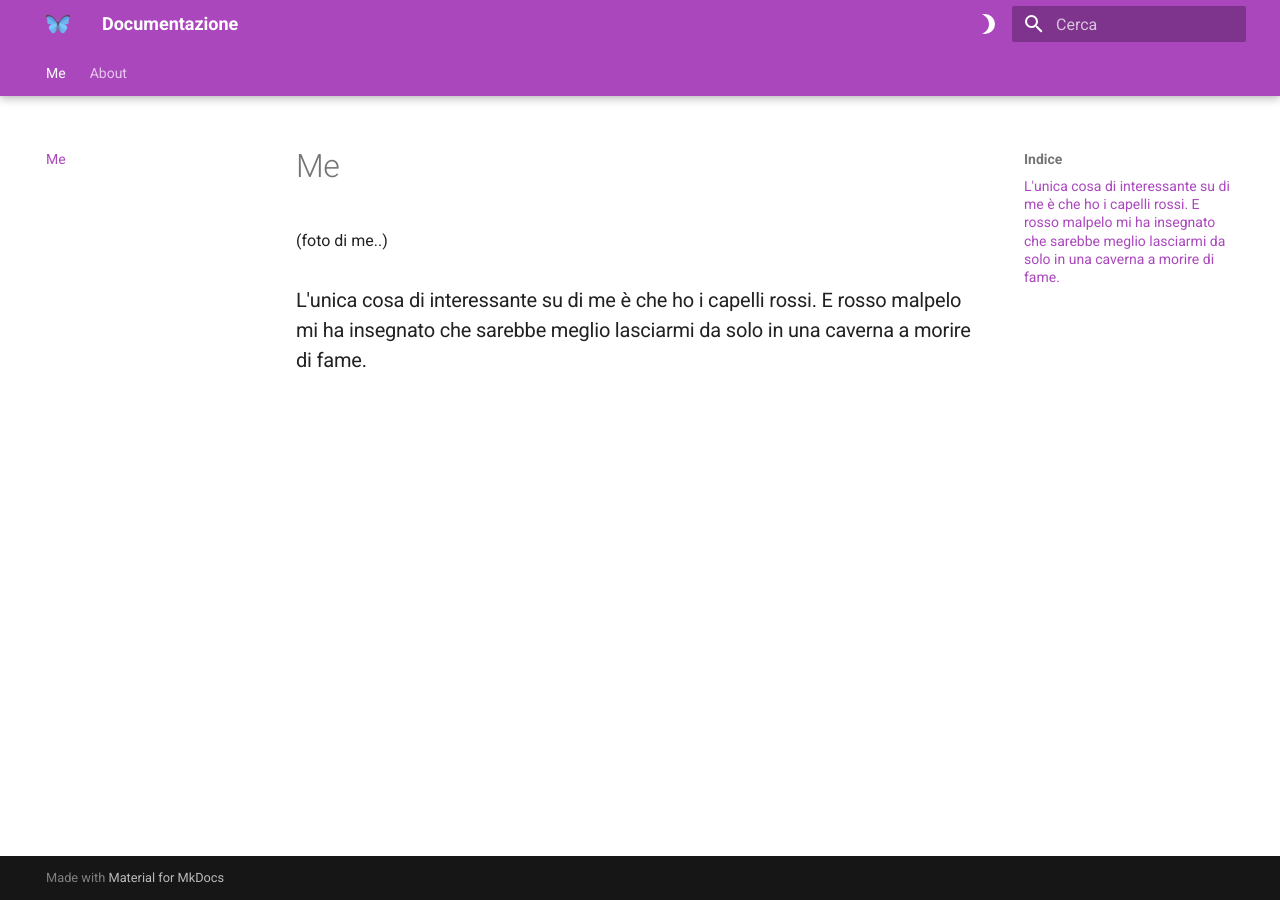
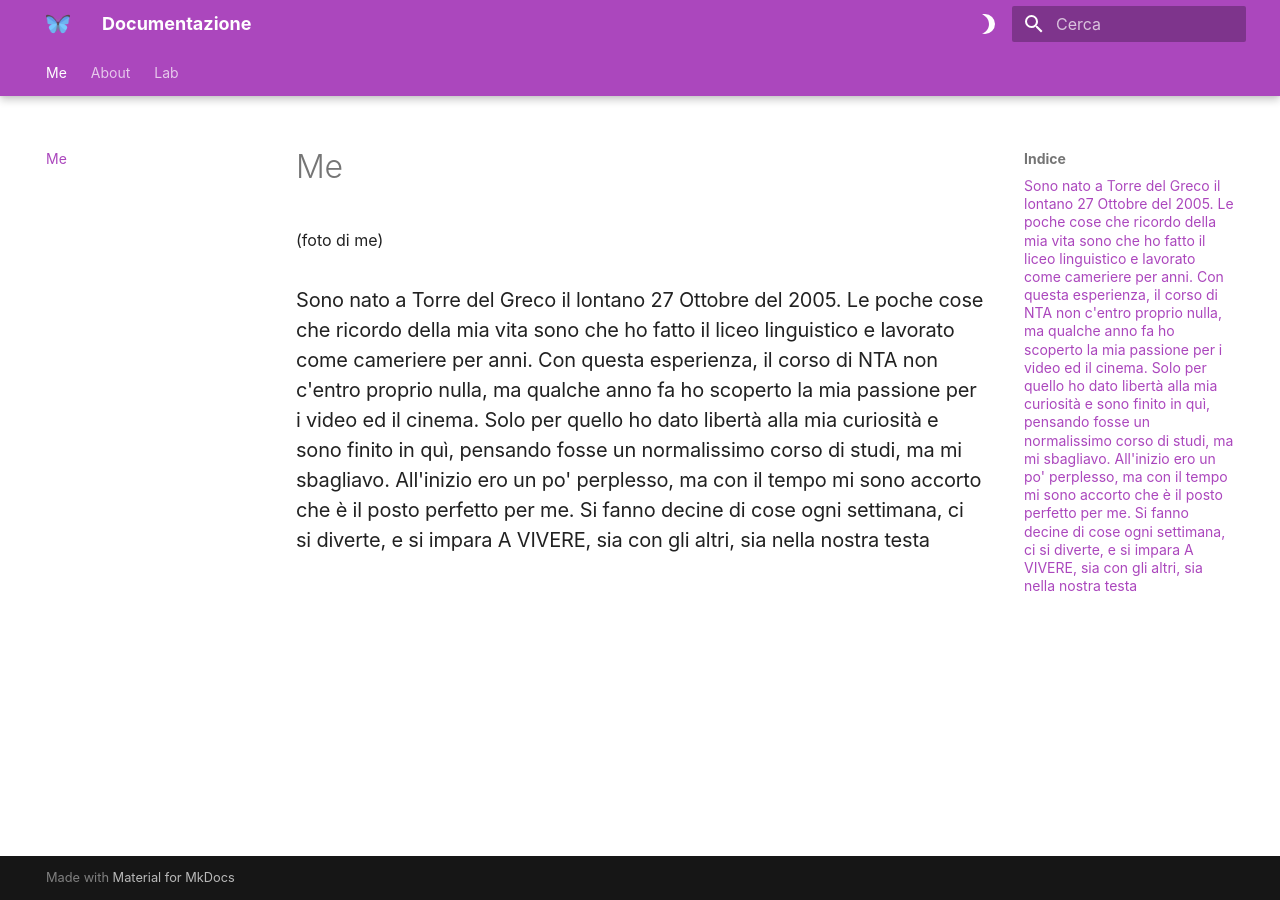
Before and after one commit to thaaby/primo-anno, an MkDocs documentation site: the page built from docs/Me.md, in a window 1280 px wide. Built offline with MkDocs 1.6.1 and Material for MkDocs 9.7.7, drawn with Linux system fonts in a browser that asks for light colours; some web fonts are replaced.

Commit message:
Aggiunti Manifesta, font, video, ecc

```diff
--- a/docs/About/Errori.md
+++ b/docs/About/Errori.md
@@ -1,3 +1,7 @@
 ## **1° errore**
 
 ### Provando a collegare Github a VSC mi si sono aggiunti 10000 file del mio computer, dentro il progetto. Ho dovuto eliminare tutto e ricominciare. Mai mettere comandi a caso da internet su Git bash.
+
+## **2° errore**
+
+### Oggi abbiamo fatto un sondaggio con una domanda che mi ha colpito: "Hai paura degli uomini?". La maggior parte delle risposte mi ha shockato.. avrei dovuto prendere il microfono per parlarne, ma non ho avuto il coraggio😔
--- /dev/null
+++ b/docs/Lab/Manifesta.md
@@ -0,0 +1,6 @@
+### **MANIFESTA**
+
+## Tutto il laboratorio si è diviso in gruppi.
+## Sono capitato nel gruppo di Manifesta, un gruppo dedito a cambiare il manifesto del laboratorio, dopo che tutti sono stati d'accordo sul fatto che il vecchio non ci rappresentasse più.
+## All'inizio, vedendo tutto il laboratorio fare diversi progetti pratici, sono rimasto un po' deluso, perchè il mio gruppo è principalmente incentrato sul parlare di tematiche diverse, e, essendo un ragazzo non propriamente estroverso, non sembrava il massimo.
+## Ora sono rimasto l'unico del primo anno nel gruppo Manifesta, ma mi sta davvero piacendo. Le ragazze (che compongono praticamente tutto il gruppo) ed i pochi ragazzi, mi piacciono davvero molto e sono delle belle persone. A parte qualche piccolo problema, non mi discosto molto dalle loro opinini, e questo forma un gruppo abbastanza omogeneo, ed un safe space, anche se si parla di tematcihe delicate e sono ilpiù piccolo del gruppo.
--- a/docs/Me.md
+++ b/docs/Me.md
@@ -1,3 +1,3 @@
-(foto di me..)
+(foto di me)
 
-### L'unica cosa di interessante su di me è che ho i capelli rossi. E rosso malpelo mi ha insegnato che sarebbe meglio lasciarmi da solo in una caverna a morire di fame.
+### Sono nato a Torre del Greco il lontano 27 Ottobre del 2005. Le poche cose che ricordo della mia vita sono che ho fatto il liceo linguistico e lavorato come cameriere per anni. Con questa esperienza, il corso di NTA non c'entro proprio nulla, ma qualche anno fa ho scoperto la mia passione per i video ed il cinema. Solo per quello ho dato libertà alla mia curiosità e sono finito in quì, pensando fosse un normalissimo corso di studi, ma mi sbagliavo. All'inizio ero un po' perplesso, ma con il tempo mi sono accorto che è il posto perfetto per me. Si fanno decine di cose ogni settimana, ci si diverte, e si impara A VIVERE, sia con gli altri, sia nella nostra testa
--- a/mkdocs.yml
+++ b/mkdocs.yml
@@ -2,6 +2,9 @@ site_name: Documentazione
 site_url: https://mydomain.org/mysite
 theme:
   name: material
+
+  font:
+    text: Delius
 
   language: it
 
@@ -37,9 +40,9 @@ theme:
     - navigation.expand
 
   plugins:
-  - search
-  - mkdocs-video:
-      mark: "type:video"
+     - search
+     - mkdocs-video
+
 
 
 nav:
@@ -47,3 +50,4 @@ nav:
   - About:
     - Errori: About/Errori.md
     - Lavori: Lavori/Lavori.md
+  - Lab: Lab/Manifesta.md
```
Also changed, not shown: docs/Lavori/Lavori.md (+1 -1 lines), docs/index.md (+1 -3 lines), docs/AssetSito/logosito.png (added).
